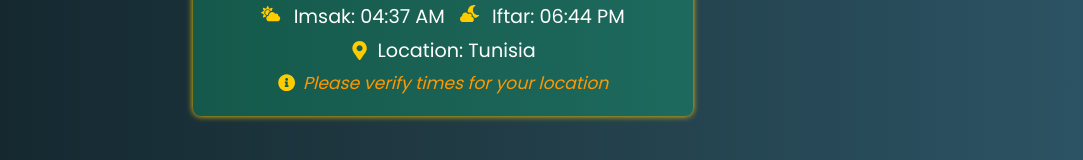
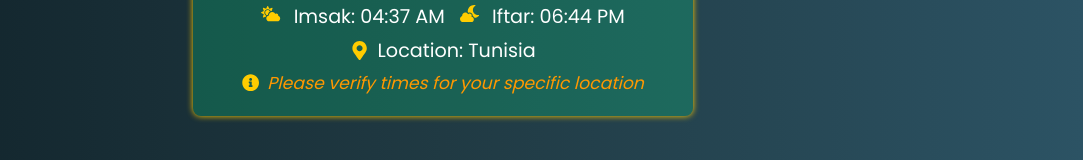
Before and after one commit to Youssef-Fawel/Ramadan-Countdown-App, a React (Create React App) app: page / in a window 1280 px wide. Shown: the part 426-586 px from the top of the page, without its empty margins (197-1280 px from the left). Built offline with nearby package versions, Linux system fonts and the light colour scheme.

Commit message:
Update App.js

```diff
--- a/src/App.js
+++ b/src/App.js
@@ -29,7 +29,7 @@ const translations = {
     notStarted: "Ramadan hasn't started yet this year.",
     dailyDua: "Dua of the Day",
     location: "Location: Tunisia",
-    locationNote: "Please verify times for your location",
+    locationNote: "Please verify times for your specific location",
     inspirationalQuote: "The month of Ramadan is the one in which the Quran was revealed as guidance for mankind.",
     todaysFastingTip: "Today's Fasting Tip",
     fastingTips: [
```
